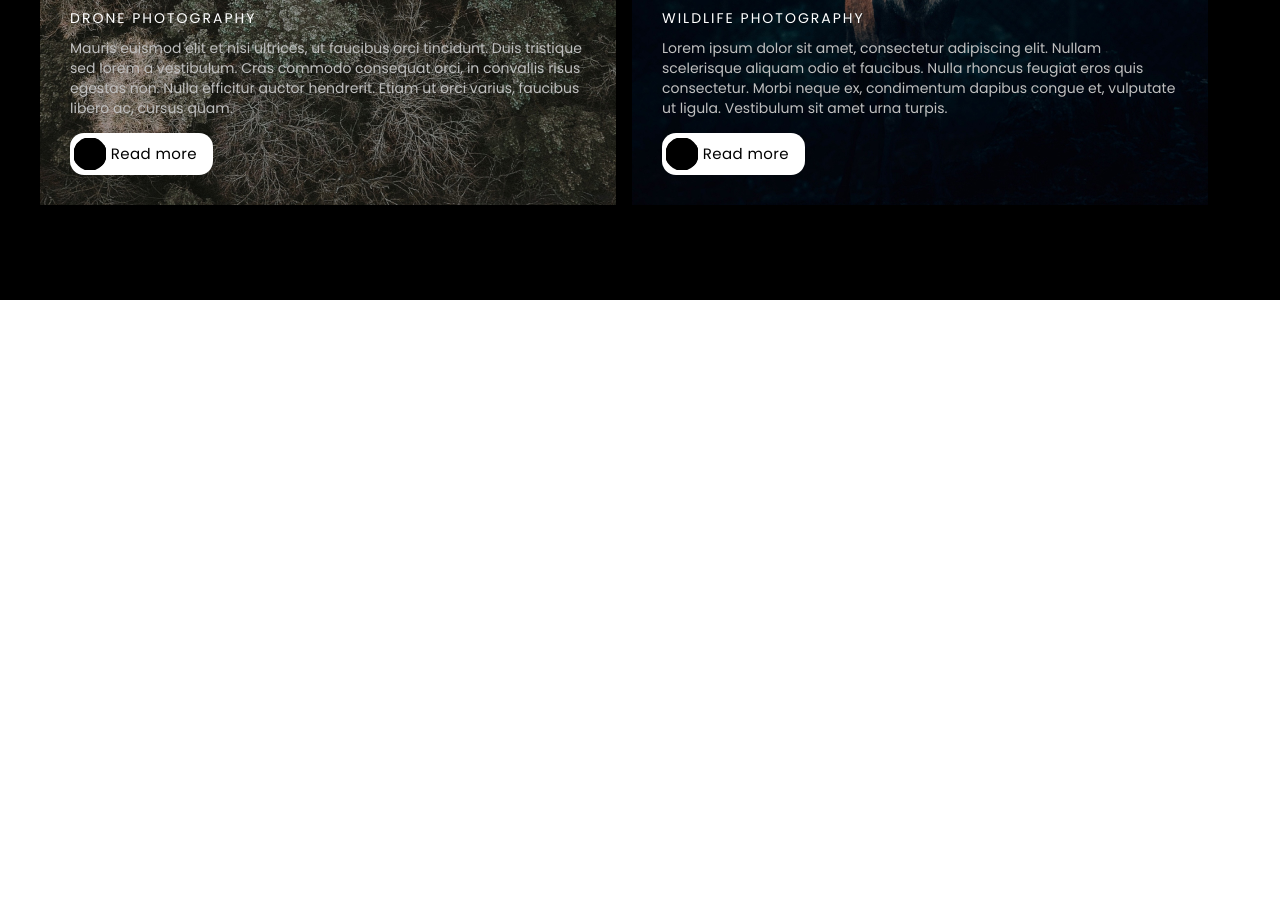
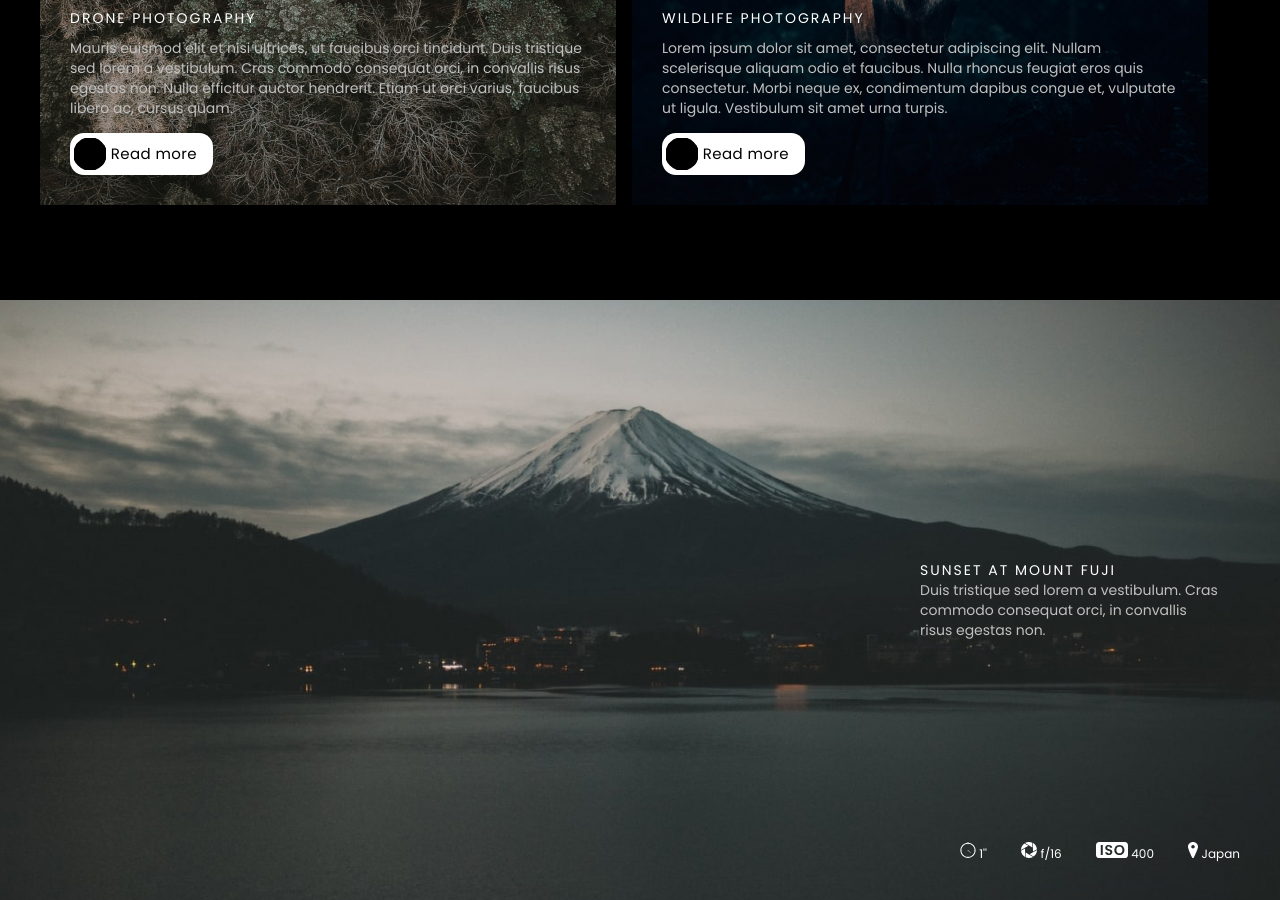
Before and after one commit to AndriiRod/aperture, a plain HTML site: page index.html in a window 1280 px wide. Shown: the part 2058-2958 px from the top of the page. Before the commit the page ends 2358 px from the top, so only its background shows below. Drawn offline with Linux system fonts and the light colour scheme.

Commit message:
ready showcase mount

```diff
--- a/css/styles.css
+++ b/css/styles.css
@@ -189,3 +189,20 @@
   height: 32px;
   background: url(../icons/octogon.svg) center center/cover no-repeat;
 }
+.showcase {
+  height: 600px;
+  position: relative;
+}
+.mount {
+  background: url(../img/background1.jpg) center center/cover no-repeat;
+}
+.showcase-description {
+  width: 298px;
+  position: absolute;
+  right: 62px;
+  top: 50%;
+  transform: translateY(-50%);
+}
+.sub-title_showcase {
+  color: white;
+}
--- a/index.html
+++ b/index.html
@@ -107,5 +107,33 @@
         </div>
       </div>
     </section>
+    <section class="showcase mount">
+      <div class="showcase-description">
+        <h4 class="sub-title sub-title_showcase">Sunset at Mount Fuji</h4>
+        <p class="description">
+          Duis tristique sed lorem a vestibulum. Cras commodo consequat orci, in convallis risus
+          egestas non.
+        </p>
+      </div>
+      <div class="icons">
+        <div class="icon">
+          <img src="icons/icon1.svg" alt="" />
+          1''
+        </div>
+        <div class="icon">
+          <img src="icons/icon2.svg" alt="" />
+          f/16
+        </div>
+        <div class="icon">
+          <img src="icons/icon3.svg" alt="" />
+          400
+        </div>
+        <div class="icon">
+          <img src="icons/icon4.svg" alt="" />
+          Japan
+        </div>
+      </div>
+    </section>
+    <section class=""></section>
   </body>
 </html>
```
Also changed, not shown: img/background1.jpg (added).
